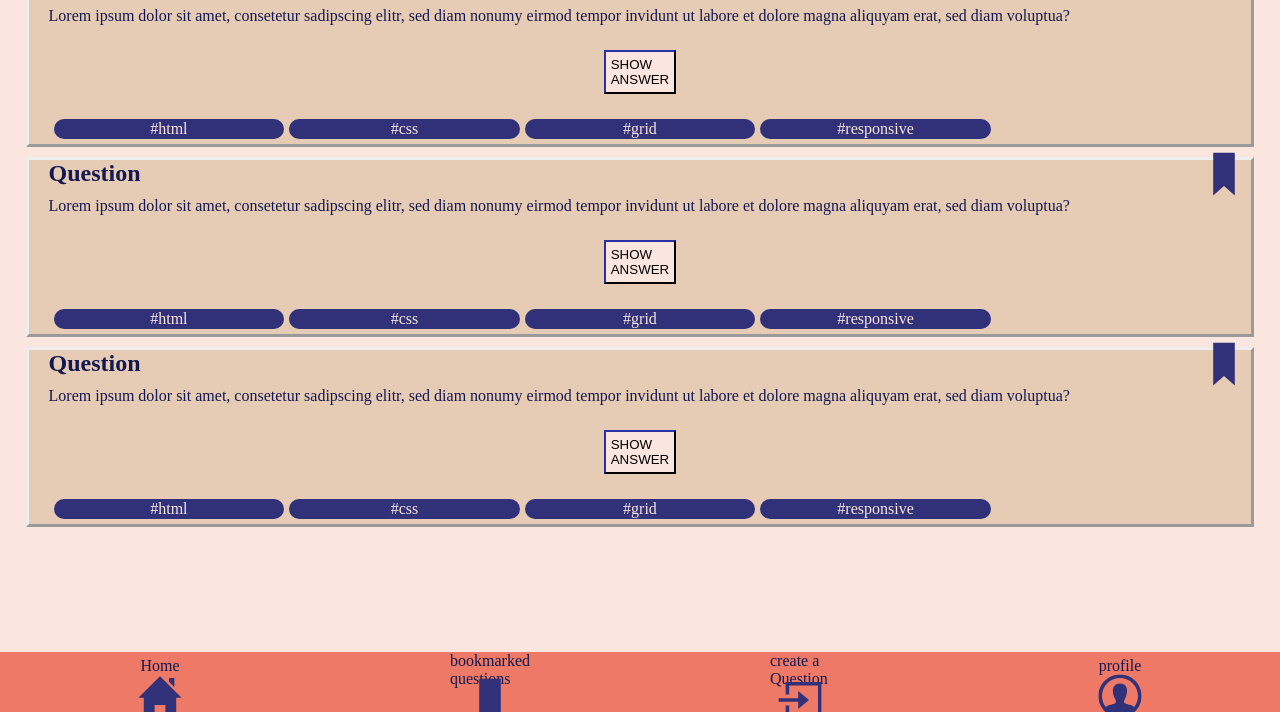
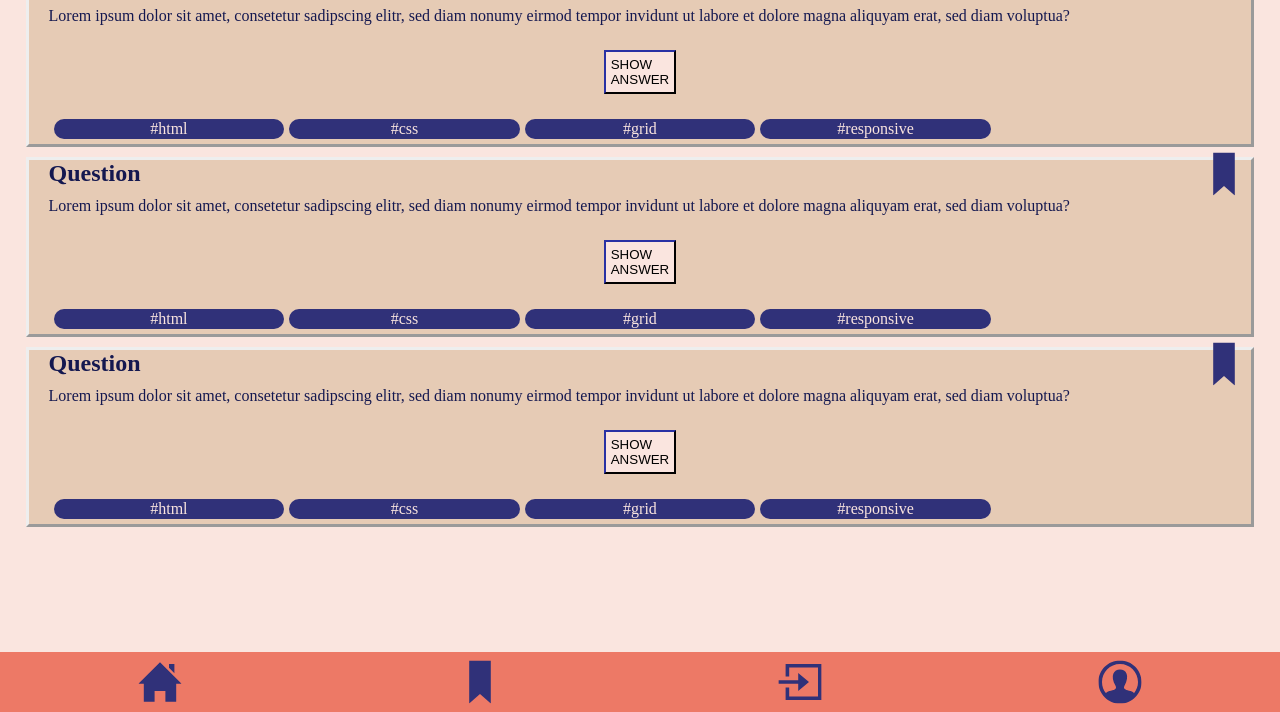
Before and after one commit to julialoeschel/quiz-app, a website: page index.html in a window 1280 px wide. Shown: the part 88-800 px from the top of the page. Drawn offline with Linux system fonts and the light colour scheme.

Commit message:
commit sr only css as well

```diff
--- a/styles/index.css
+++ b/styles/index.css
@@ -200,3 +200,15 @@ ul {
 .hidden {
   display: none;
 }
+
+.sr-only {
+  position: absolute;
+  width: 1px;
+  height: 1px;
+  padding: 0;
+  margin: -1px;
+  overflow: hidden;
+  clip: rect(0, 0, 0, 0);
+  white-space: nowrap;
+  border-width: 0;
+}
```
